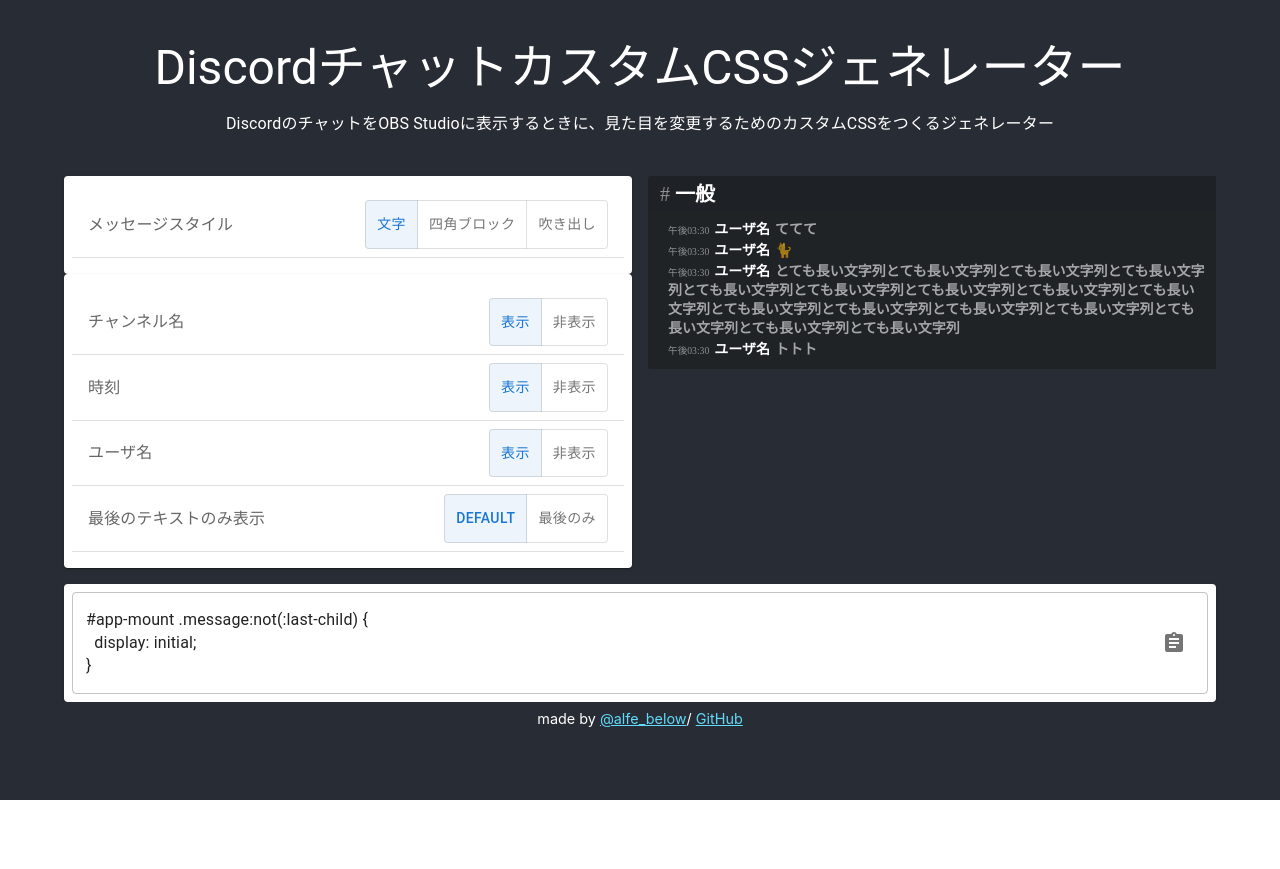
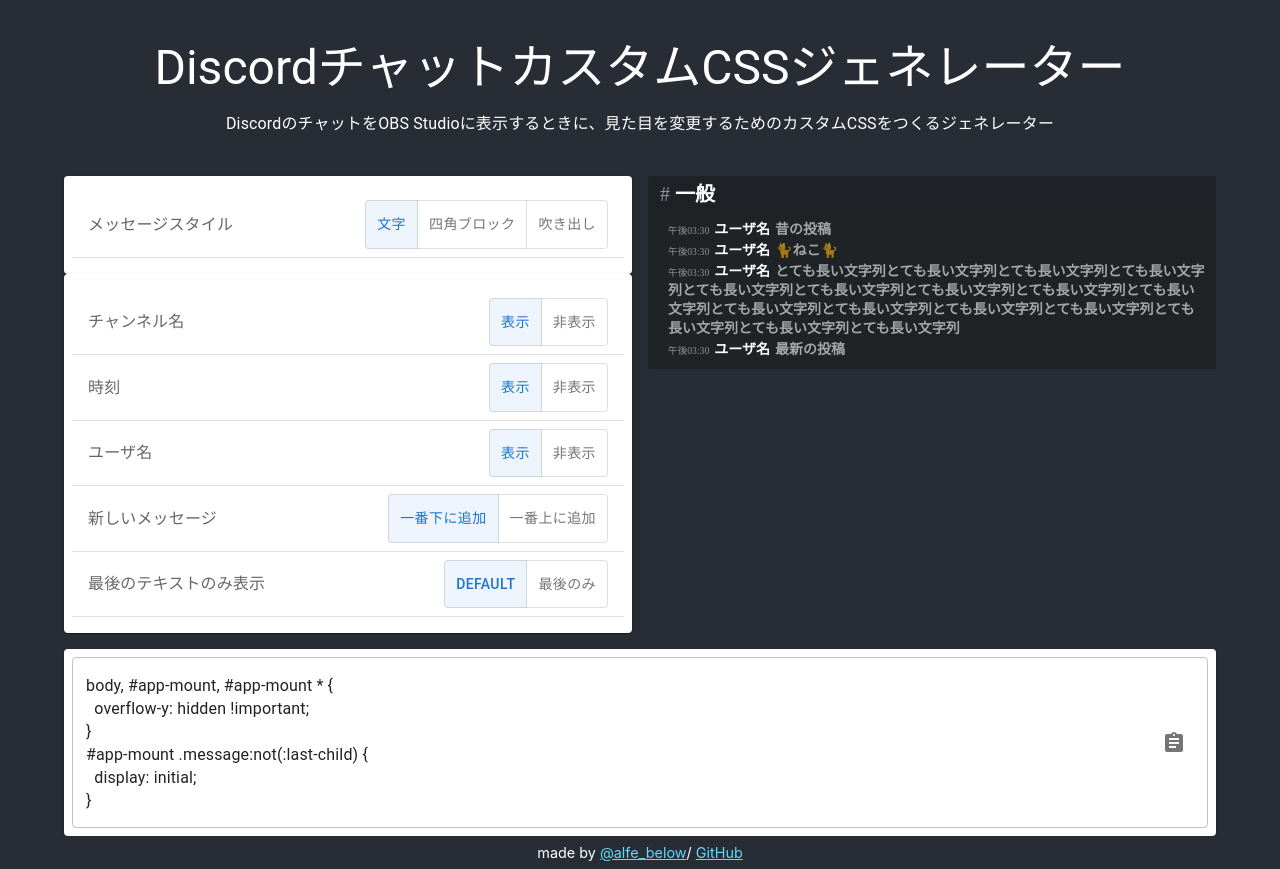
Before and after one commit to alfe/obs-discord-text-css-generator, a React (Vite) app: page / in a window 1280 px wide. Before the commit the page ends 800 px from the top, so only its background shows below. Built offline with nearby package versions, Linux system fonts and the light colour scheme.

Commit message:
fix: styles

```diff
--- a/src/component/CssMaker.tsx
+++ b/src/component/CssMaker.tsx
@@ -90,6 +90,22 @@
                 });
               }} />
             <SelectorListItem
+              title="新しいメッセージ"
+              options={[
+                { label: '一番下に追加', value: 'column' },
+                { label: '一番上に追加', value: 'column-reverse' },
+              ]}
+              onChange={(value) => {
+                setStyles({
+                  ...styles,
+                  messages: {
+                    ...styles.messages,
+                    display: 'flex',
+                    flexDirection: value,
+                  },
+                });
+              }} />
+            <SelectorListItem
               title="最後のテキストのみ表示"
               options={[
                 { label: 'default', value: 'false' },
--- a/src/component/DiscordIconPreview.tsx
+++ b/src/component/DiscordIconPreview.tsx
@@ -33,7 +33,7 @@
                   <span className="username" style={styles.username} data-reactid=".0.0.$/=11.$0000000/=1$0000000.$/=11">ユーザ名</span>
                   <span className="message-text" style={{ color: 'rgba(255, 255, 255, 0.6)', ...styles.messageText }} data-reactid=".0.0.$/=11.$0000000/=1$0000000.$/=12">
                     <div style={{ display: 'none', ...styles.messageText__before }} />
-                    <span data-reactid=".0.0.$/=11.$0000000/=1$0000000.$/=12.0">ててて</span>
+                    <span data-reactid=".0.0.$/=11.$0000000/=1$0000000.$/=12.0">昔の投稿</span>
                   </span>
                 </li>
                 <li className="message" style={styles.message} data-reactid=".0.0.$/=11.$9999999/=1$0000000">
@@ -41,7 +41,7 @@
                   <span className="username" style={styles.username} data-reactid=".0.0.$/=11.$0000000/=1$0000000.$/=11">ユーザ名</span>
                   <span className="message-text" style={{ color: 'rgba(255, 255, 255, 0.6)', ...styles.messageText }} data-reactid=".0.0.$/=11.$0000000/=1$0000000.$/=12">
                     <div style={{ display: 'none', ...styles.messageText__before }} />
-                    <span data-reactid=".0.0.$/=11.$0000000/=1$0000000.$/=12.0">🐈</span>
+                    <span data-reactid=".0.0.$/=11.$0000000/=1$0000000.$/=12.0">🐈ねこ🐈</span>
                   </span>
                 </li>
                 <li className="message" style={styles.message} data-reactid=".0.0.$/=11.$9999999/=1$0000000">
@@ -59,7 +59,7 @@
               <span className="username" style={styles.username} data-reactid=".0.0.$/=11.$0000000/=1$0000000.$/=11">ユーザ名</span>
               <span className="message-text" style={{ color: 'rgba(255, 255, 255, 0.6)', ...styles.messageText }} data-reactid=".0.0.$/=11.$0000000/=1$0000000.$/=12">
                 <div style={{ display: 'none', ...styles.messageText__before }} />
-                <span data-reactid=".0.0.$/=11.$0000000/=1$0000000.$/=12.0">トトト</span>
+                <span data-reactid=".0.0.$/=11.$0000000/=1$0000000.$/=12.0">最新の投稿</span>
               </span>
             </li>
           </ul>
--- a/src/lib/cssObj.ts
+++ b/src/lib/cssObj.ts
@@ -54,6 +54,7 @@
         chatContainer: {
           width: '100%',
           height: '100%',
+          overflow: 'hidden',
         },
       });
       break;
@@ -95,6 +96,18 @@
           overflow: 'visible',
           maxHeight: 'unset',
         },
+        messages: {
+          backgroundColor: 'transparent',
+          height: '100%',
+          display: 'flex',
+          flexDirection: 'column',
+          overflow: 'hidden',
+        },
+        chatContainer: {
+          width: '100%',
+          height: '100%',
+          overflow: 'hidden',
+        },
       });
       break;
     default:
--- a/src/lib/cssText.ts
+++ b/src/lib/cssText.ts
@@ -11,6 +11,7 @@
 const toImportant = (property: string, className: string): string => {
   console.log('toImportant', className, property);
   switch (true) {
+    case className === 'messages' && property === 'backgroundColor':
     case className === 'messageText' && property === 'color':
       return ' !important';
 
@@ -19,8 +20,10 @@
   }
 }
 
-export const getCssText = (styles: CustomStyle) =>
-(Object.keys(styles) as (keyof CustomStyle)[])
+export const getCssText = (styles: CustomStyle) => `body, #app-mount, #app-mount * {
+  overflow-y: hidden !important;
+}
+${(Object.keys(styles) as (keyof CustomStyle)[])
 .map((className) => (Object.keys(styles[className]).length === 0)
 ? ''
 : `
@@ -30,4 +33,5 @@
   ${toKebabCase(k)}: ${styles[className][k]}${toImportant(k, className)};`)
 .join(` `)}
 }`)
-.join(` `).trim();
+.join(` `).trim()
+}`;
```
